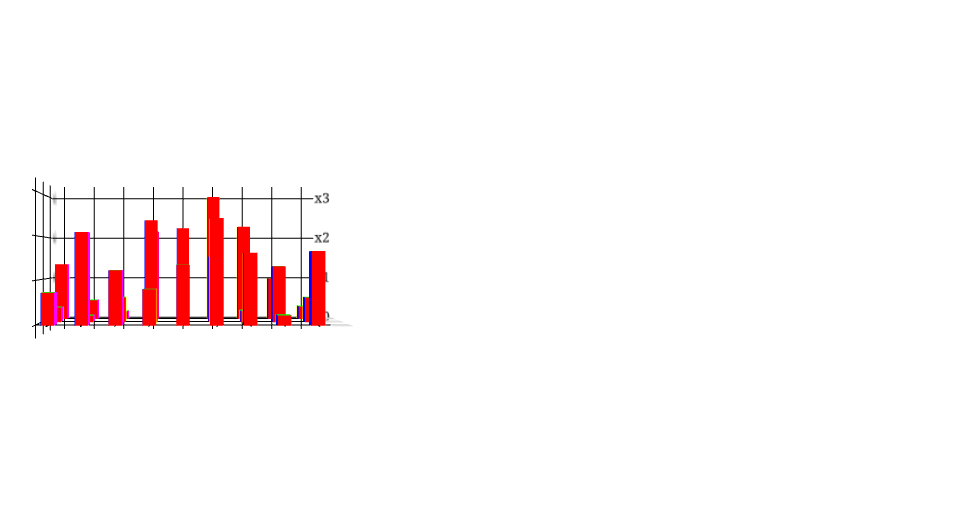
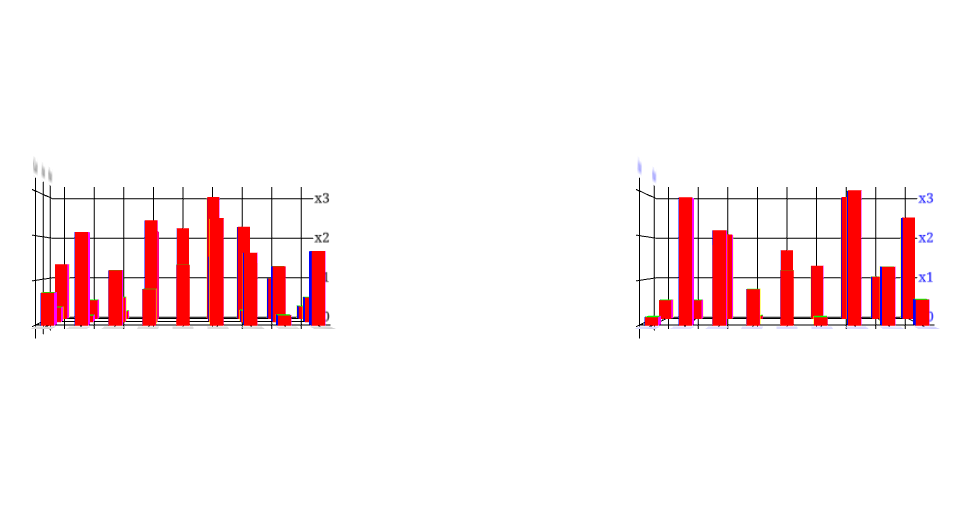
Before and after one commit to 4ubIce/3dbarcharts, a plain HTML site: page index.html in a window 1280 px wide. Shown: the whole page, without its empty margins (125-1093 px from the left). Drawn offline with Linux system fonts and the light colour scheme.

Commit message:
stable ver 0.1

```diff
--- a/Character.js
+++ b/Character.js
@@ -1,18 +1,22 @@
-class Character {
+'use strict';
+class Character extends ClassHelper {
 
     constructor(gl, shaderProgram, mvMatrix, config) {
+        super();
         this.gl = gl;
         this.shaderProgram = shaderProgram;
         this.cfg = {
             x: 0,
             y: 0,
             z: 0,
-            height: 1,
-            width: 1,
-            text: '',
-            textSize: 11,
-            textFont: 'Georgia',
-            textColor: '#000000',
+            text: {
+                      text: '',
+                      size: 24,
+                      font: 'Georgia',
+                      color: '#000000',
+                      width: 0.3,
+                      height: 0.3
+            },
             rotate: 0,
             xRotation: 0,
             yRotation: 0
@@ -21,7 +25,7 @@ class Character {
         this.mvMatrix = mvMatrix;
         this.pMatrix = mat4.create();
         this.mvMatrixStack = [];
-        this.loadConfig(config);
+        super.loadConfig(config);
         this.webGLStart();
     }
 
@@ -38,27 +42,27 @@ class Character {
     }
 
     getHeight() {
-        return this.cfg.height;
+        return this.cfg.text.height;
     }
 
     getWidth() {
-        return this.cfg.width;
+        return this.cfg.text.width;
     }
 
     getText() {
-        return this.cfg.text;
+        return this.cfg.text.text;
     }
 
     getTextSize() {
-        return this.cfg.textSize;
+        return this.cfg.text.size;
     }
 
     getTextFont() {
-        return this.cfg.textFont;
+        return this.cfg.text.font;
     }
 
     getTextColor() {
-        return this.cfg.textColor;
+        return this.cfg.text.color;
     }
 
     getRotate() {
@@ -71,16 +75,6 @@ class Character {
 
     getyRotation() {
         return this.cfg.yRotation;
-    }
-
-    loadConfig(config) {
-        if ('undefined' !== typeof config) {
-            for (let i in config) {
-                if ('undefined' !== typeof config[i]) {
-                    this.cfg[i] = config[i];
-                }
-            }
-        }
     }
 
     webGLStart() {
--- /dev/null
+++ b/ClassHelper.js
@@ -0,0 +1,19 @@
+'use strict';
+class ClassHelper {
+    loadConfig(config, link) {
+        if ('undefined' !== typeof config) {
+            for (let i in config) {
+                if ('object' == typeof config[i]) {
+                    this.loadConfig(config[i], i);
+                } else if ('undefined' !== typeof config[i]) {
+                    if ('undefined' !== typeof link) {
+                        this.cfg[link][i] = config[i];
+                    } else {
+                        this.cfg[i] = config[i];
+                    }
+
+                }
+            }
+        }
+    }
+}
--- a/CoordinatePlane.js
+++ b/CoordinatePlane.js
@@ -1,6 +1,8 @@
-class CoordinatePlane {
+'use strict';
+class CoordinatePlane extends ClassHelper {
 
     constructor(gl, shaderProgram, mvMatrix, config) {
+        super();
         this.gl = gl;
         this.shaderProgram = shaderProgram;
         this.cfg = {
@@ -19,7 +21,7 @@ class CoordinatePlane {
         this.mvMatrix = mvMatrix;
         this.pMatrix = mat4.create();
         this.mvMatrixStack = [];
-        this.loadConfig(config);
+        super.loadConfig(config);
         this.webGLStart();
     }
 
@@ -67,16 +69,6 @@ class CoordinatePlane {
         return this.cfg.yRotation;
     }
 
-    loadConfig(config) {
-        if ('undefined' !== typeof config) {
-            for (let i in config) {
-                if ('undefined' !== typeof config[i]) {
-                    this.cfg[i] = config[i];
-                }
-            }
-        }
-    }
-
     webGLStart() {
         this.initBuffers();
         this.drawScene();
@@ -92,10 +84,8 @@ class CoordinatePlane {
         let xTicksCount = this.getxTicksCount();
         let yTicksCount = this.getyTicksCount();
         let ledge = this.getyLedge();
-        let xLinePadding = width / (xTicksCount - 1);//this.div(width, xLinePadding) + 1;
-        let yLinePadding = height / (yTicksCount - 1);//this.div(height, yLinePadding) + 1;
-        ///width = width - xLinePadding;
-        ///height = height;// - yLinePadding;
+        let xLinePadding = width / (xTicksCount - 1);
+        let yLinePadding = height / (yTicksCount - 1);
 
         this.cubeVertexPositionBuffer = this.gl.createBuffer();
         this.gl.bindBuffer(this.gl.ARRAY_BUFFER, this.cubeVertexPositionBuffer);
--- a/CoordinatePlaneText.js
+++ b/CoordinatePlaneText.js
@@ -1,9 +1,8 @@
-class CoordinatePlaneText {
+'use strict';
+class CoordinatePlaneText extends ClassHelper {
 
     constructor(gl, shaderProgram, mvMatrix, config, textConfig) {
-        //let coordinatePlane = super(gl, shaderProgram, mvMatrix, config);
-        //console.log(coordinatePlane);
-        //this.coordinatePlane = coordinatePlane;
+        super();
         this.gl = gl;
         this.shaderProgram = shaderProgram;
         this.cfg = {
@@ -19,11 +18,18 @@ class CoordinatePlaneText {
             xRotation: 0,
             yRotation: 0,
             zRotation: 0,
-            textWidth: 0.3,
-            textHeight: 0.3
+            text: {
+                      text: '',
+                      size: 24,
+                      font: 'Georgia',
+                      color: '#000000',
+                      width: 0.3,
+                      height: 0.3
+            },
+            textPosition: 'x'
         };
         this.mvMatrix = mvMatrix;
-        this.loadConfig(config);
+        super.loadConfig(config);
         this.webGLStart();
     }
 
@@ -75,25 +81,36 @@ class CoordinatePlaneText {
         return this.cfg.zRotation;
     }
 
+    getText() {
+        return this.cfg.text.text;
+    }
+
+    getTextSize() {
+        return this.cfg.text.size;
+    }
+
+    getTextFont() {
+        return this.cfg.text.font;
+    }
+
+    getTextColor() {
+        return this.cfg.text.color;
+    }
+
     getTextWidth() {
-        return this.cfg.textWidth;
+        return this.cfg.text.width;
     }
 
     getTextHeight() {
-        return this.cfg.textHeight;
+        return this.cfg.text.height;
     }
 
-    loadConfig(config) {
-        if ('undefined' !== typeof config) {
-            for (let i in config) {
-                if ('undefined' !== typeof config[i]) {
-                    this.cfg[i] = config[i];
-                }
-            }
-        }
+    getTextPosition() {
+        return this.cfg.textPosition;
     }
 
     webGLStart() {
+        let xTexture, yTexture;
         let x = this.getX();
         let y = this.getY();
         let z = this.getZ();
@@ -102,7 +119,7 @@ class CoordinatePlaneText {
         let xTicksCount = this.getxTicksCount();
         let yTicksCount = this.getyTicksCount();
         let ledge = this.getLedge();
-        let xlp = width / xTicksCount;
+        let xlp = width / (xTicksCount - 1);
         let ylp = height / (yTicksCount - 1);
         let rotate = this.getRotate();
         let xRotation = this.getxRotation();
@@ -110,10 +127,23 @@ class CoordinatePlaneText {
         let zRotation = this.getzRotation();
         let textWidth = this.getTextWidth();
         let textHeight = this.getTextHeight();
+        let textSize = this.getTextSize();
+        let textFont = this.getTextFont();
+        let textColor = this.getTextColor();
+        let posX = 0;
+        let posY = 0;
+        if (this.getTextPosition() == 'x') {
+            posX = 1;
+        } else {
+            posY = 1;
+        }
+
         mat4.rotate(this.mvMatrix, rotate, [xRotation, yRotation, zRotation]);
         const axisY = new CoordinatePlane(this.gl, this.shaderProgram, this.mvMatrix, {x: x, y: y, z: z, width: width, height: height, xTicksCount: xTicksCount, yTicksCount: yTicksCount, ledge: ledge});
-        for (let i = 0; i < yTicksCount; i++) {
-            const bar11 = new Character(this.gl, this.shaderProgram, this.mvMatrix, {x: x + width + ledge, y: y + i * ylp - textHeight / 2, z: z, width: textWidth, height: textHeight, text: 'x' + i, textSize: 24});
+        for (let i = 0; i < posX * yTicksCount + posY * xTicksCount; i++) {
+            xTexture = posX * (x + width + ledge) + posY * (x + i * xlp - textWidth / 2);
+            yTexture = posX * (y + i * ylp - textHeight / 2) + posY * (y + height + ledge);
+            const char = new Character(this.gl, this.shaderProgram, this.mvMatrix, {x: xTexture, y: yTexture, z: z, text: {text: 'x' + i, size: textSize, font: textFont, color: textColor, width: textWidth, height: textHeight}});
         }
     }
 
--- a/ThreeDBar.js
+++ b/ThreeDBar.js
@@ -1,6 +1,8 @@
-class ThreeDBar {
+'use strict';
+class ThreeDBar extends ClassHelper {
 
     constructor(gl, shaderProgram, mvMatrix, config) {
+        super();
         this.gl = gl;
         this.shaderProgram = shaderProgram;
         this.cfg = {
@@ -16,19 +18,9 @@ class ThreeDBar {
         this.mvMatrix = mvMatrix;
         this.pMatrix = mat4.create();
         this.mvMatrixStack = [];
-        this.loadConfig(config);
+        super.loadConfig(config);
         this.webGLStart();
 
-    }
-
-    loadConfig(config) {
-        if ('undefined' !== typeof config) {
-            for (let i in config) {
-                if ('undefined' !== typeof config[i]) {
-                    this.cfg[i] = config[i];
-                }
-            }
-        }
     }
 
     webGLStart() {
--- a/ThreeDBarChart.js
+++ b/ThreeDBarChart.js
@@ -1,6 +1,8 @@
-class ThreeDBarChart {
+'use strict';
+class ThreeDBarChart extends ClassHelper {
 
     constructor(element, config, file) {
+        super();
         this.element = element;
         this.cfg = {
             x: 0,
@@ -8,10 +10,17 @@ class ThreeDBarChart {
             width: 4,
             height: 1,
             depth: 1,
-            offset: 0,
+            ledge: 0,
             animationSpeed: -0.02,
-            xAxisTicksCount: 5,
-            yAxisTicksCount: 4
+            axisTicksCount: 4,
+            text: {
+                      text: '',
+                      size: 24,
+                      font: 'Georgia',
+                      color: '#000000',
+                      width: 0.3,
+                      height: 0.3
+            }
         };
         this.gl = this.initGL(this.element);
         this.animationOn = 0;
@@ -23,12 +32,13 @@ class ThreeDBarChart {
         this.xRotation = 0;
         this.zRotation = 0;
         this.animationSpeed = this.getAnimationSpeed();
-        this.loadConfig(config);
+        super.loadConfig(config);
         this.init();
         this.loadDataAndDraw(file);
         this.element.onmousedown = () => {this.mouseDownEvent(event);};
         this.element.onmouseup = () => {this.mouseUpEvent();};
         //this.element.oncontextmenu = () => {return false;};
+
     }
 
     getWidth() {
@@ -47,26 +57,40 @@ class ThreeDBarChart {
         return this.cfg.height;
     }
 
+    getLedge() {
+        return this.cfg.ledge;
+    }
+
     getAnimationSpeed() {
         return this.cfg.animationSpeed;
     }
 
-    getxAxisTicksCount() {
-        return this.cfg.xAxisTicksCount;
+    getaxisTicksCount() {
+        return this.cfg.axisTicksCount;
     }
 
-    getyAxisTicksCount() {
-        return this.cfg.yAxisTicksCount;
+    getText() {
+        return this.cfg.text.text;
     }
 
-    loadConfig(config) {
-        if ('undefined' !== typeof config) {
-            for (let i in config) {
-                if ('undefined' !== typeof config[i]) {
-                    this.cfg[i] = config[i];
-                }
-            }
-        }
+    getTextSize() {
+        return this.cfg.text.size;
+    }
+
+    getTextFont() {
+        return this.cfg.text.font;
+    }
+
+    getTextColor() {
+        return this.cfg.text.color;
+    }
+
+    getTextWidth() {
+        return this.cfg.text.width;
+    }
+
+    getTextHeight() {
+        return this.cfg.text.height;
     }
 
     init() {
@@ -88,7 +112,6 @@ class ThreeDBarChart {
 
     drawScene() {
 
-        let offset = 2;
         let data = this.data;
         let rowCount = data.length;
         let xLength;
@@ -99,8 +122,8 @@ class ThreeDBarChart {
         let w = this.getWidth();
         let h = this.getHeight();
         let d = this.getDepth();
-        let xAxisTicksCount = this.getxAxisTicksCount();
-        let yAxisTicksCount = this.getyAxisTicksCount();
+        let l = this.getLedge();
+        let axisTicksCount = this.getaxisTicksCount();
         let maxValue = d3.max(data, function(row) {return d3.max(row, function(val) {return val.Value})});
         let maxColumnCount = d3.max(data, function(row) {return row.length});
         const yScale = d3.scaleLinear()
@@ -119,13 +142,13 @@ class ThreeDBarChart {
             };
 
             this.mvPushMatrix();
-            const axisX = new CoordinatePlaneText(this.gl, this.shaderProgram, this.mvMatrix, {x: -w / 2, y: 0, z: 1, width: w, height: d, xTicksCount: maxColumnCount, yTicksCount: rowCount, ledge: 0.2, rotate: 90, xRotation: 1});
+            const axisX = new CoordinatePlaneText(this.gl, this.shaderProgram, this.mvMatrix, {x: -w / 2, y: 0, z: 1, width: w, height: d, xTicksCount: maxColumnCount, yTicksCount: rowCount, ledge: l, rotate: 90, xRotation: 1, text: this.cfg.text, textPosition: 'y'});
             this.mvPopMatrix();
             this.mvPushMatrix();
-            const axisY = new CoordinatePlaneText(this.gl, this.shaderProgram, this.mvMatrix, {x: -w / 2, y: -1, z: -0.2, width: w, height: 1 + yScale(maxValue), xTicksCount: maxColumnCount, yTicksCount: yAxisTicksCount, ledge: 0.2});
+            const axisY = new CoordinatePlaneText(this.gl, this.shaderProgram, this.mvMatrix, {x: -w / 2, y: -1, z: -l, width: w, height: 1 + yScale(maxValue), xTicksCount: maxColumnCount, yTicksCount: axisTicksCount, ledge: l, text: this.cfg.text});
             this.mvPopMatrix();
             this.mvPushMatrix();
-            const axisZ = new CoordinatePlaneText(this.gl, this.shaderProgram, this.mvMatrix, {x: -d, y: -1, z: -w / 2 - 0.2, width: d, height: 1 + yScale(maxValue), xTicksCount: rowCount, yTicksCount: yAxisTicksCount, ledge: 0.2, rotate: 90, yRotation: 1});
+            const axisZ = new CoordinatePlaneText(this.gl, this.shaderProgram, this.mvMatrix, {x: -d + 1, y: -1, z: w / 2 + l, width: d, height: 1 + yScale(maxValue), xTicksCount: rowCount, yTicksCount: axisTicksCount, ledge: l, rotate: -90, yRotation: 1, text: this.cfg.text, textPosition: 'y'});
             this.mvPopMatrix();
         }
     }
@@ -150,8 +173,8 @@ class ThreeDBarChart {
     }
 
     initShaders() {
-        let fragmentShader = this.getShader(this.gl, "shader-fs");
-        let vertexShader = this.getShader(this.gl, "shader-vs");
+        let fragmentShader = this.getShader('shader-fs');
+        let vertexShader = this.getShader('shader-vs');
 
         this.shaderProgram = this.gl.createProgram();
         this.gl.attachShader(this.shaderProgram, vertexShader);
@@ -177,30 +200,20 @@ class ThreeDBarChart {
         this.shaderProgram.vColor2 = this.gl.getUniformLocation(this.shaderProgram, "vColor2");
     }
 
-    getShader(gl, id) {
-        let shaderScript = document.getElementById(id);
-        if (!shaderScript) {
-            return null;
-        }
-
-        let str = "";
-        let k = shaderScript.firstChild;
-        while (k) {
-            if (k.nodeType == 3)
-                str += k.textContent;
-            k = k.nextSibling;
-        }
-
+    getShader(id) {
+        let shaderScript;
         let shader;
-        if (shaderScript.type == "x-shader/x-fragment") {
+        if (id == 'shader-fs') {
             shader = this.gl.createShader(this.gl.FRAGMENT_SHADER);
-        } else if (shaderScript.type == "x-shader/x-vertex") {
+            shaderScript = this.getFShaderScript();
+        } else if (id == 'shader-vs') {
             shader = this.gl.createShader(this.gl.VERTEX_SHADER);
+            shaderScript = this.getVShaderScript();
         } else {
             return null;
         }
 
-        this.gl.shaderSource(shader, str);
+        this.gl.shaderSource(shader, shaderScript);
         this.gl.compileShader(shader);
 
         if (!this.gl.getShaderParameter(shader, this.gl.COMPILE_STATUS)) {
@@ -209,6 +222,41 @@ class ThreeDBarChart {
         }
 
         return shader;
+    }
+
+    getFShaderScript() {
+        let script = `precision mediump float;
+
+                      varying vec2 vTextureCoord;
+                      varying vec4 vColor;
+
+                      uniform vec4 vColor1;
+                      uniform vec4 vColor2;
+                      uniform sampler2D uSampler;
+
+                      void main(void) {
+                          gl_FragColor = texture2D(uSampler, vec2(vTextureCoord.s, vTextureCoord.t)) * vColor1 + vColor * vColor2;
+                      }`;
+        return script;
+    }
+
+    getVShaderScript() {
+        let script = `attribute vec3 aVertexPosition;
+                      attribute vec4 aVertexColor;
+                      attribute vec2 aTextureCoord;
+
+                      uniform mat4 uMVMatrix;
+                      uniform mat4 uPMatrix;
+
+                      varying vec4 vColor;
+                      varying vec2 vTextureCoord;
+
+                      void main(void) {
+                          gl_Position = uPMatrix * uMVMatrix * vec4(aVertexPosition, 1.0);
+                          vColor = aVertexColor;
+                          vTextureCoord = aTextureCoord;
+                      }`;
+        return script;
     }
 
     degToRad(degrees) {
--- /dev/null
+++ b/data2.json
@@ -0,0 +1,24 @@
+[
+  [
+    {"Params": "x1", "Value": 12},
+    {"Params": "x2", "Value": 12},
+    {"Params": "x3", "Value": 54},
+    {"Params": "x4", "Value": 2},
+    {"Params": "x5", "Value": 44},
+    {"Params": "x6", "Value": 34},
+    {"Params": "x7", "Value": 78},
+    {"Params": "x8", "Value": 27},
+    {"Params": "x9", "Value": 65}
+  ],
+  [
+    {"Params": "x1", "Value": 5},
+    {"Params": "x2", "Value": 74},
+    {"Params": "x3", "Value": 55},
+    {"Params": "x4", "Value": 21},
+    {"Params": "x5", "Value": 32},
+    {"Params": "x6", "Value": 5},
+    {"Params": "x7", "Value": 78},
+    {"Params": "x8", "Value": 34},
+    {"Params": "x9", "Value": 15}
+  ]
+]
--- a/index.html
+++ b/index.html
@@ -3,9 +3,11 @@
     <head>
         <meta charset="utf-8">
         <title>WebGL Test</title>
+        <link rel="stylesheet" href="style.css"/>
         <script src="glMatrix-0.9.5.min.js"></script>
         <script src="webgl-utils.js"></script>
         <script src="d3.v5.min.js"></script>
+        <script src="ClassHelper.js"></script>
         <script src="CoordinatePlane.js"></script>
         <script src="CoordinatePlaneText.js"></script>
         <script src="ThreeDBar.js"></script>
@@ -13,42 +15,17 @@
         <script src="ThreeDBarChart.js"></script>
      </head>
 <body>
-    <canvas class="barChart" style="border: none;" width="600" height="500"></canvas>
-    <br/>
-<script id="shader-fs" type="x-shader/x-fragment">
-  precision mediump float;
-
-  varying vec2 vTextureCoord;
-  varying vec4 vColor;
-
-  uniform vec4 vColor1;
-  uniform vec4 vColor2;
-  uniform sampler2D uSampler;
-
-  void main(void) {
-    gl_FragColor = texture2D(uSampler, vec2(vTextureCoord.s, vTextureCoord.t)) * vColor1 + vColor * vColor2;
-  }
-</script>
-
-<script id="shader-vs" type="x-shader/x-vertex">
-  attribute vec3 aVertexPosition;
-  attribute vec4 aVertexColor;
-  attribute vec2 aTextureCoord;
-
-  uniform mat4 uMVMatrix;
-  uniform mat4 uPMatrix;
-
-  varying vec4 vColor;
-  varying vec2 vTextureCoord;
-
-  void main(void) {
-    gl_Position = uPMatrix * uMVMatrix * vec4(aVertexPosition, 1.0);
-    vColor = aVertexColor;
-    vTextureCoord = aTextureCoord;
-  }
-</script>
-<script>
-    const bar1 = new ThreeDBarChart(document.querySelector('.barChart'), {}, 'data1.json');
-</script>
+<div>
+<div>
+    <canvas class="barChart1" style="border: none;" width="600" height="500"></canvas>
+</div>
+<div>
+    <canvas class="barChart2" style="border: none;" width="600" height="500"></canvas>
+</div>
+</div>
+    <script>
+        const bar1 = new ThreeDBarChart(document.querySelector('.barChart1'), {ledge: 0.2}, 'data1.json');
+        const bar2 = new ThreeDBarChart(document.querySelector('.barChart2'), {ledge: 0.2, text: {color: '#0000f0'}}, 'data2.json');
+    </script>
 </body>
 </html>
--- /dev/null
+++ b/style.css
@@ -0,0 +1,3 @@
+div {
+    display:inline-block;
+}
```
Also changed, not shown: TextCoordinatePlane.js (deleted, +0 -12 lines), data1.csv (added, +10 -0 lines).
